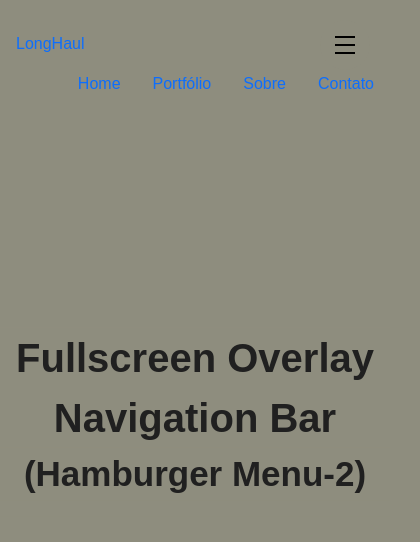
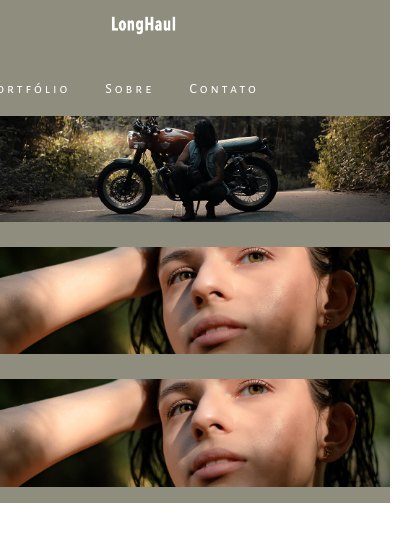
Before and after one commit to DaviQuaresma/Victor-s-Project, a plain HTML site: page LongHaul/home.html in a window 390 px wide. Shown: the whole page, 420 px wide, since content can reach past the window. Drawn offline with nearby package versions, Linux system fonts and the light colour scheme.

Commit message:
ultimo ajuste na pg longHaul

```diff
--- a/LongHaul/Portfólio/style.css
+++ b/LongHaul/Portfólio/style.css
@@ -1,24 +1,118 @@
 *{
   margin: 0;
   padding: 0;
-  font-family: 'Roboto Condensed', sans-serif;
-  background-color: #8E8D7E;
-}
-
-.wrapper{
 
 }
 
+.navbarHome{
+  background-color: #8E8D7E;
+  display: flex;
+  justify-content: space-between;
+  flex-wrap: wrap;
+  padding: 0px;
+}
+
+.navContent{
+  align-items: center;
+}
+
+.navBox1{
+  margin-left: 19%;
+  list-style: none;
+}
+
+.navBox2{
+  display: flex;
+  justify-content: right;
+  flex-direction: row;
+  list-style: none;
+  margin-right: 30%;
+  margin-top: 20px;
+}
+
+.nav-item{
+  margin-right: 35px;
+}
+
+.navlink{
+  font-family: 'Alegreya Sans SC', sans-serif;
+  justify-content: space-between;
+  text-align: center;
+  font-size: 14px;
+  list-style: none;
+  text-decoration: none;
+  color: white;
+  letter-spacing: 3px;
+
+}
+
+.navlink1{
+  width: 30%;
+  text-align: center;
+  list-style: none;
+  text-decoration: none;
+  margin-top: 10px;
+}
 
 
+#photoShow{
+  background-color: #8E8D7E;
+  display: grid;
+  gap: 9px;
+}
+
+.photo{
+  width: 100%;
+}
 
 
+.efeito {
+  opacity: 1;
+  position: relative;
+}
 
+.efeito figure .box-black {
+  position: absolute;
+  width: 100%;
+  height: 100%;
+  opacity: 0;
+  z-index: 1;
+  background-color: #000;
+  transition: all 0.1s ease-in;
+}
 
+.efeito figure {
+  position: relative;
+}
 
+.efeito figcaption {
+  color: #000;
+  position: absolute;
+  opacity: 0;
+  left: 0;
+  padding-left: 8%;
+  bottom: 53%;
+  color: #FFF;
+  font-size: 26px;
+  text-align: left;
+  display: block;
+  margin-left: auto;
+  transition: all 0.2s ease-in;
+  z-index: 2;
+  width: 100%;
+  letter-spacing: 2.5px;
+  font-family: 'Alegreya Sans SC';
+  font-weight: 500;
+}
 
+.efeito:hover figure .box-black {
+  opacity: 0.5;
+  height: 100%;
+}
 
-
+.efeito:hover figure figcaption {
+  opacity: 1;
+}
 
 
 
--- a/LongHaul/home.html
+++ b/LongHaul/home.html
@@ -4,6 +4,9 @@
     <meta charset="UTF-8">
     <meta http-equiv="X-UA-Compatible" content="IE=edge">
     <meta name="viewport" content="width=device-width, initial-scale=1.0">
+    <link rel="preconnect" href="https://fonts.googleapis.com">
+    <link rel="preconnect" href="https://fonts.gstatic.com" crossorigin>
+    <link href="https://fonts.googleapis.com/css2?family=Alegreya+Sans+SC:wght@300;400;500;700&display=swap" rel="stylesheet">
     <link rel="stylesheet" href="Portfólio/style.css">
     <!-- Css Bootstrap-->
     <link
@@ -16,30 +19,62 @@
 </head>
 <body>
   <header>
-    <input type="checkbox" id="active">
-    <label for="active" class="menu-btn"><span></span></label>
-    <label for="active" class="close"></label>
-  <div>
-    <div class="navBox">
-      <ul class="nav justify-content-start ">
-        <li class="nav-item"><a class="nav-link" href="main.html">LongHaul</a></li>
+  <div class="navbarHome">
+    <div class="navContent">
+      <ul class="navBox1">
+        <li class="nav-item"><a href="main.html">
+          <img class="navlink1" src="Portfólio/img/LogoWEB1.webp" alt="">
+        </a>
+      </li>
       </ul>
     </div>
-    <div class="navBox">
-      <ul class="nav justify-content-end ">
-        <li class="nav-item"><a class="nav-link" href="main.html">Home</a></li>
-        <li class="nav-item"><a class="nav-link" href="#">Portfólio</a></li>
-        <li class="nav-item"><a class="nav-link" href="#">Sobre</a></li>
-        <li class="nav-item"><a class="nav-link" href="#">Contato</a></li>
+    <div class="navContent">
+      <ul class="navBox2">
+        <li class="nav-item"><a class="navlink" href="main.html">Home</a></li>
+        <li class="nav-item"><a class="navlink" href="#">Portfólio</a></li>
+        <li class="nav-item"><a class="navlink" href="#">Sobre</a></li>
+        <li class="nav-item"><a class="navlink" href="#">Contato</a></li>
       </ul>
     </div>
   </div>
   </header>
-      <div class="content">
-        <div class="title">
-Fullscreen Overlay Navigation Bar</div>
-<p>
-(Hamburger Menu-2)</p>
-</div>
+
+    <section id="photoShow">
+      <div class="efeito">
+        <figure>
+          <div class="box-black"></div>
+          <a href="#" target="_blank">
+            <img class="photo" src="Portfólio/img/Fernando.png" alt="">
+          </a>
+          <figcaption>
+            <span>FERNANDO RUPESTRE</span>
+          </figcaption>
+        </figure>
+      </div>
+
+      <div class="efeito">
+        <figure>
+          <div class="box-black"></div>
+          <a href="#" target="_blank">
+            <img class="photo" src="Portfólio/img/Vitoria.jpg" alt="">
+          </a>
+          <figcaption>
+            <span>FERNANDO RUPESTRE</span>
+          </figcaption>
+        </figure>
+      </div>
+
+      <div class="efeito">
+        <figure>
+          <div class="box-black"></div>
+          <a href="#" target="_blank">
+            <img class="photo" src="Portfólio/img/Vitoria.jpg" alt="">
+          </a>
+          <figcaption>
+            <span>FERNANDO RUPESTRE</span>
+          </figcaption>
+        </figure>
+      </div>
+    </section>
 </body>
 </html>
```
Also changed, not shown: LongHaul/Portfólio/img/Fernando BG.png (deleted), LongHaul/Portfólio/img/Fernando.png (added), LongHaul/Portfólio/img/LogoWEB1.webp (added), LongHaul/Portfólio/img/Vitoria.jpg (added), 1 other file.
